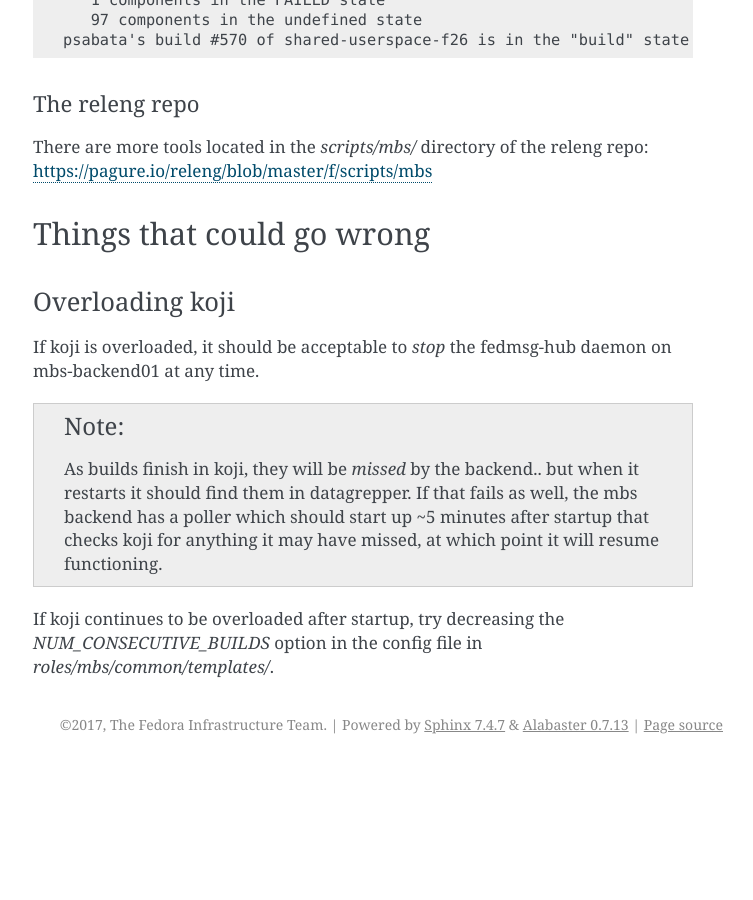
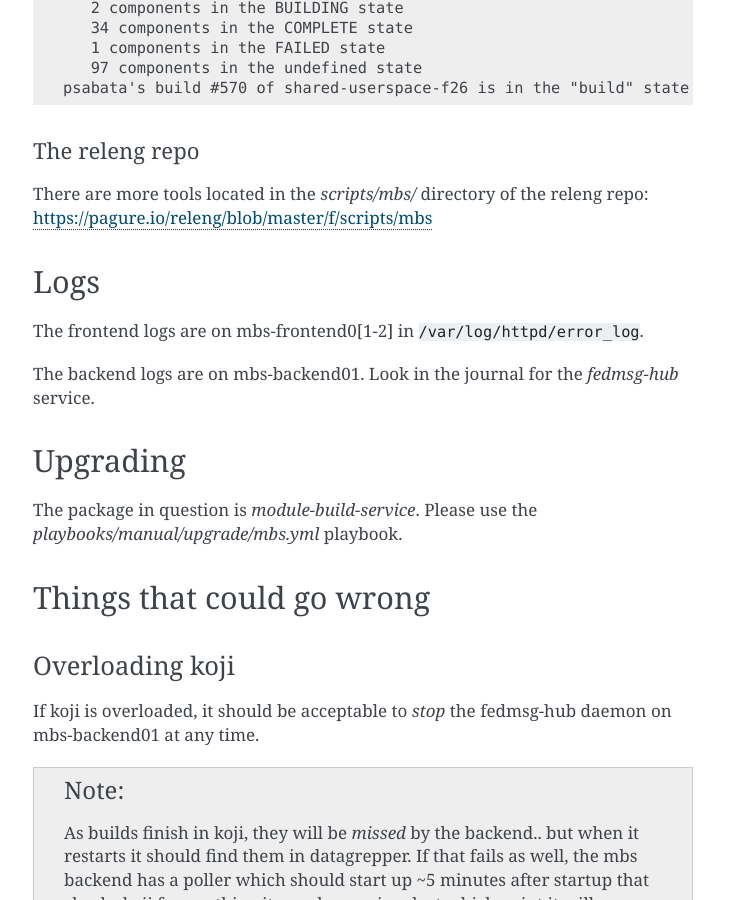
Before and after one commit to FrostyX/infra-docs, a Sphinx documentation site: the page built from docs/sysadmin-guide/sops/mbs.rst, in a window 1280 px wide and 900 px high, scrolled down 3047 px. Shown: the whole window, without its empty margins (387-1140 px from the left). Built offline with Sphinx 7.4.7, drawn with Linux system fonts in a browser that asks for light colours; before the commit the page ends 3811 px from its top, so only the background shows below that; some of the changed text lies outside the part shown.

Commit message:
A few other items.

```diff
--- a/docs/sysadmin-guide/sops/mbs.rst
+++ b/docs/sysadmin-guide/sops/mbs.rst
@@ -25,7 +25,9 @@ Contents
   1. The mbs-build command
   2. The releng repo
 
-4. Troubleshooting and Resolution
+4. Logs
+5. Upgrading
+6. Things that could go wrong
 
   1. Overloading Koji
 
@@ -156,6 +158,20 @@ The releng repo
 There are more tools located in the `scripts/mbs/` directory of the releng
 repo:  https://pagure.io/releng/blob/master/f/scripts/mbs
 
+Logs
+====
+
+The frontend logs are on mbs-frontend0[1-2] in ``/var/log/httpd/error_log``.
+
+The backend logs are on mbs-backend01.  Look in the journal for the
+`fedmsg-hub` service.
+
+Upgrading
+=========
+
+The package in question is `module-build-service`.  Please use the
+`playbooks/manual/upgrade/mbs.yml` playbook.
+
 Things that could go wrong
 ==========================
 
```
